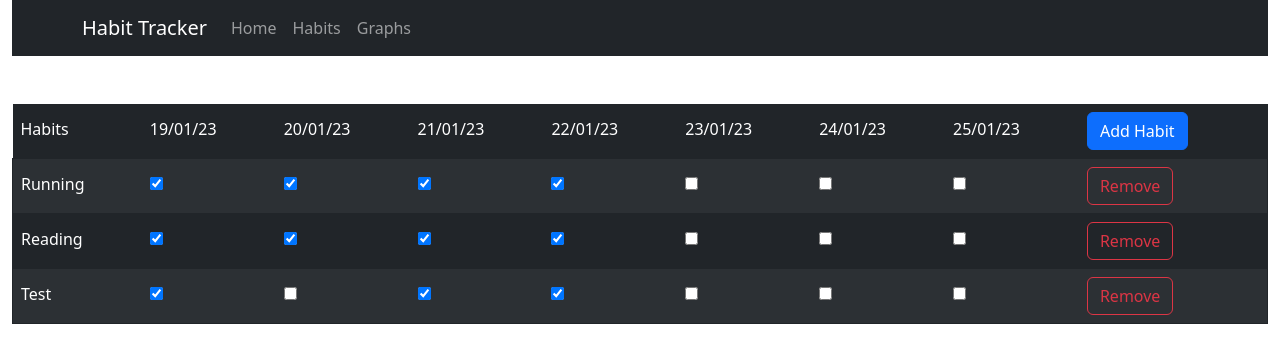
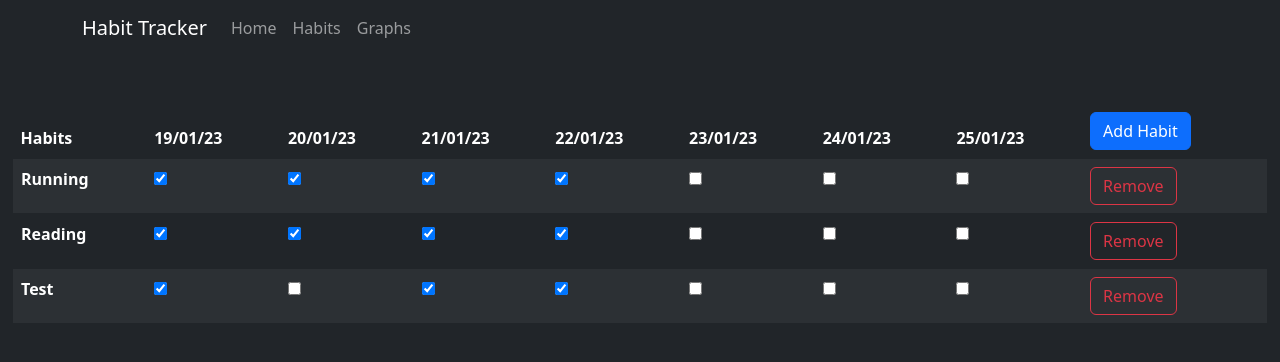
Before and after one commit to dedhack/habit-tracker, a React (Vite) app in the folder habit-tracker-app/: page /habits in a window 1280 px wide. Shown: the top 362 px of the page. Built offline with nearby package versions, Linux system fonts and the light colour scheme.

Commit message:
created a pixela display graph

```diff
--- a/habit-tracker-app/package.json
+++ b/habit-tracker-app/package.json
@@ -9,6 +9,7 @@
     "preview": "vite preview"
   },
   "dependencies": {
+    "axios": "^1.2.4",
     "bootstrap": "^5.2.3",
     "chart.js": "^4.2.0",
     "date-fns": "^2.29.3",
--- a/habit-tracker-app/src/App.css
+++ b/habit-tracker-app/src/App.css
@@ -1,4 +1,4 @@
-* {
+/* * {
   vertical-align: baseline;
   font-weight: inherit;
   font-family: inherit;
@@ -8,4 +8,8 @@
   outline: 0;
   padding: 0;
   margin: 0;
+} */
+
+.row-habit {
+  margin-bottom: 50px;
 }
--- a/habit-tracker-app/src/components/Habits.jsx
+++ b/habit-tracker-app/src/components/Habits.jsx
@@ -46,7 +46,7 @@ const Habits = () => {
   });
 
   return (
-    <div className="row">
+    <div className="row-habit">
       <Table striped borderless responsive hover variant="dark">
         <thead>
           <tr>
--- a/habit-tracker-app/src/components/Header.jsx
+++ b/habit-tracker-app/src/components/Header.jsx
@@ -5,8 +5,8 @@ import Navbar from "react-bootstrap/Navbar";
 
 const Header = () => {
   return (
-    <div className="container-fluid ">
-      <Navbar bg="dark" variant="dark">
+    // <div className="container-fluid bg-dark">
+    <Navbar bg="dark" variant="dark" sticky="top">
       <Container>
         <Navbar.Brand href="">Habit Tracker</Navbar.Brand>
         <Nav className="me-auto">
@@ -16,7 +16,7 @@ const Header = () => {
         </Nav>
       </Container>
     </Navbar>
-    </div>
+    // </div>
   );
 };
 
--- a/habit-tracker-app/src/components/Pixela.jsx
+++ b/habit-tracker-app/src/components/Pixela.jsx
@@ -1,9 +1,42 @@
-import React from "react";
+import React, { useEffect, useState, useContext } from "react";
+import axios from "axios";
+import { HabitCtx } from "../context/AppCtx";
 
 const Pixela = () => {
+  const habitCtx = useContext(HabitCtx);
+
+  // Fetch the chart
+  const [svg, setSVG] = useState(null);
+  const url = "https://pixe.la/v1/users/devhabittracker/graphs/habits-pixela";
+  const url2 =
+    "https://pixe.la/v1/users/devhabittracker/graphs/habits-pixela?date=20230130&mode&appearance=dark";
+
+  const fetchPixela = () => {
+    axios
+      .get(url2)
+      .then((response) => {
+        setSVG(response.data);
+      })
+      .catch((err) => {
+        console.log(err);
+      });
+  };
+
+  useEffect(() => {
+    fetchPixela();
+  }, [habitCtx.habitsState]);
+
   return (
     <div>
       <h4>Display Pixela</h4>
+      <div
+        className="pixela-display my-5 mb-5"
+        dangerouslySetInnerHTML={{ __html: svg }}
+      ></div>
+      {/* <img
+        src="https://pixe.la/v1/users/devhabittracker/graphs/habits-pixela"
+        alt="Pixela Graph"
+      ></img> */}
     </div>
   );
 };
--- a/habit-tracker-app/src/index.css
+++ b/habit-tracker-app/src/index.css
@@ -68,3 +68,9 @@ button:focus-visible {
     background-color: #f9f9f9;
   }
 } */
+
+* {
+  background-color: rgb(33, 37, 41);
+  color: white;
+  margin: 50;
+}
--- a/habit-tracker-app/src/main.jsx
+++ b/habit-tracker-app/src/main.jsx
@@ -1,7 +1,7 @@
 import React from "react";
 import ReactDOM from "react-dom/client";
 import App from "./App";
-// import "./index.css";
+import "./index.css";
 import { BrowserRouter } from "react-router-dom";
 
 ReactDOM.createRoot(document.getElementById("root")).render(
```
Also changed, not shown: habit-tracker-app/src/hooks/useFetch.jsx (deleted, +0 -15 lines), 1 other file (tests, documents, lock files or other folders). Lines whose indentation alone changed are shown as unchanged.
